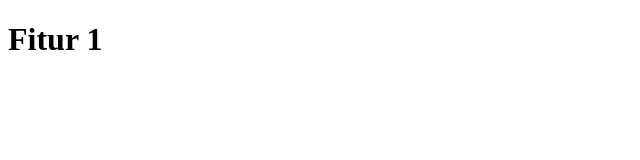
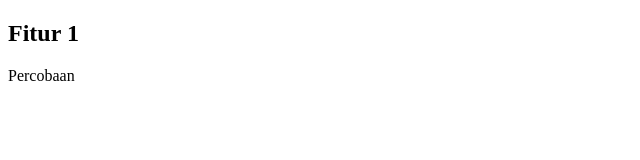
Before and after one commit to humaidihis20/adminpage_responsive, a plain HTML site: page fitur_1.html in a window 1280 px wide. Shown: the whole page, without its empty margins (0-640 px from the left). Drawn offline with Linux system fonts and the light colour scheme.

Commit message:
mengubah isi dari data fitur 1

```diff
--- a/fitur_1.html
+++ b/fitur_1.html
@@ -7,6 +7,7 @@
     <title>Fitur_1</title>
   </head>
   <body>
-    <h1>Fitur 1</h1>
+    <h2>Fitur 1</h2>
+    <span>Percobaan</span>
   </body>
 </html>
```
